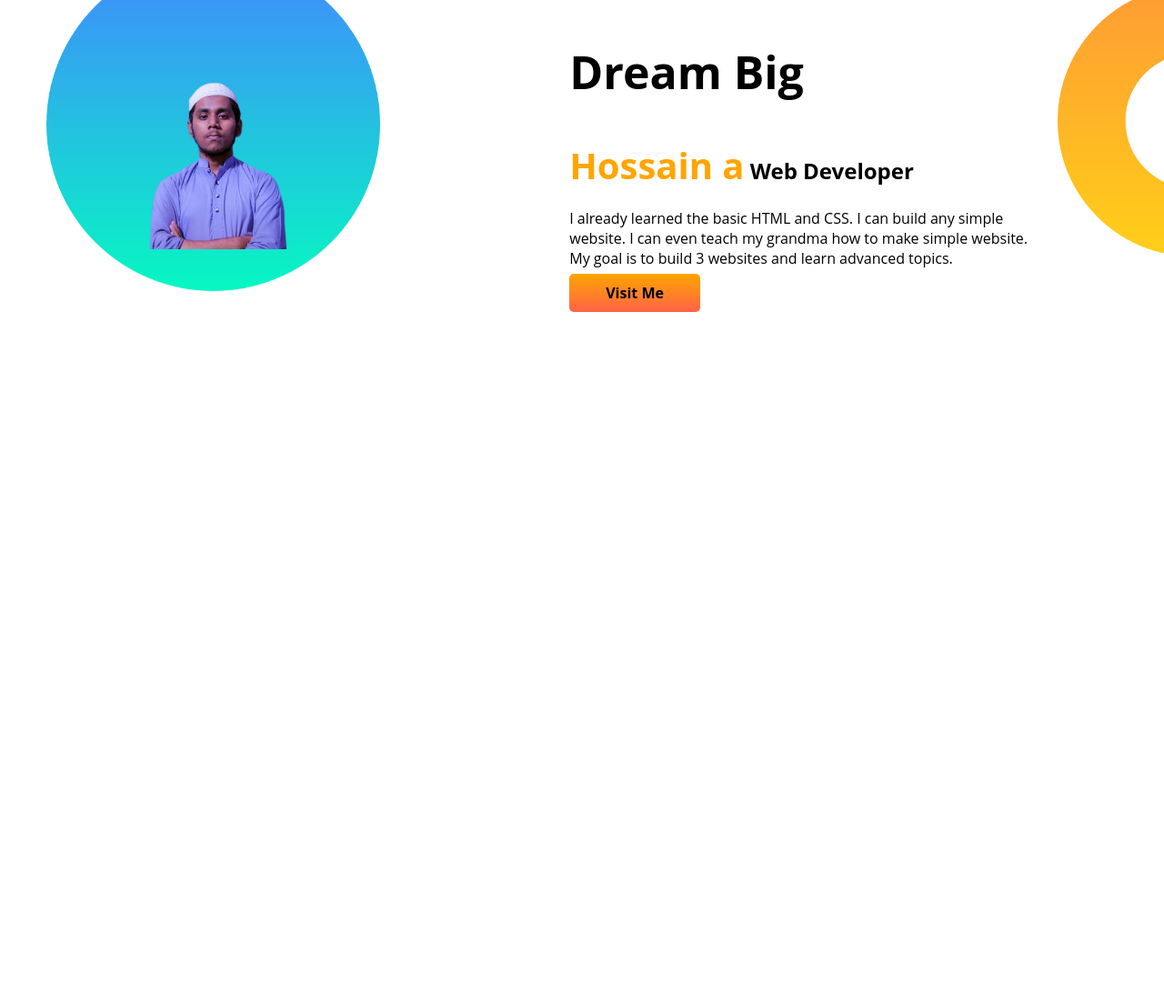
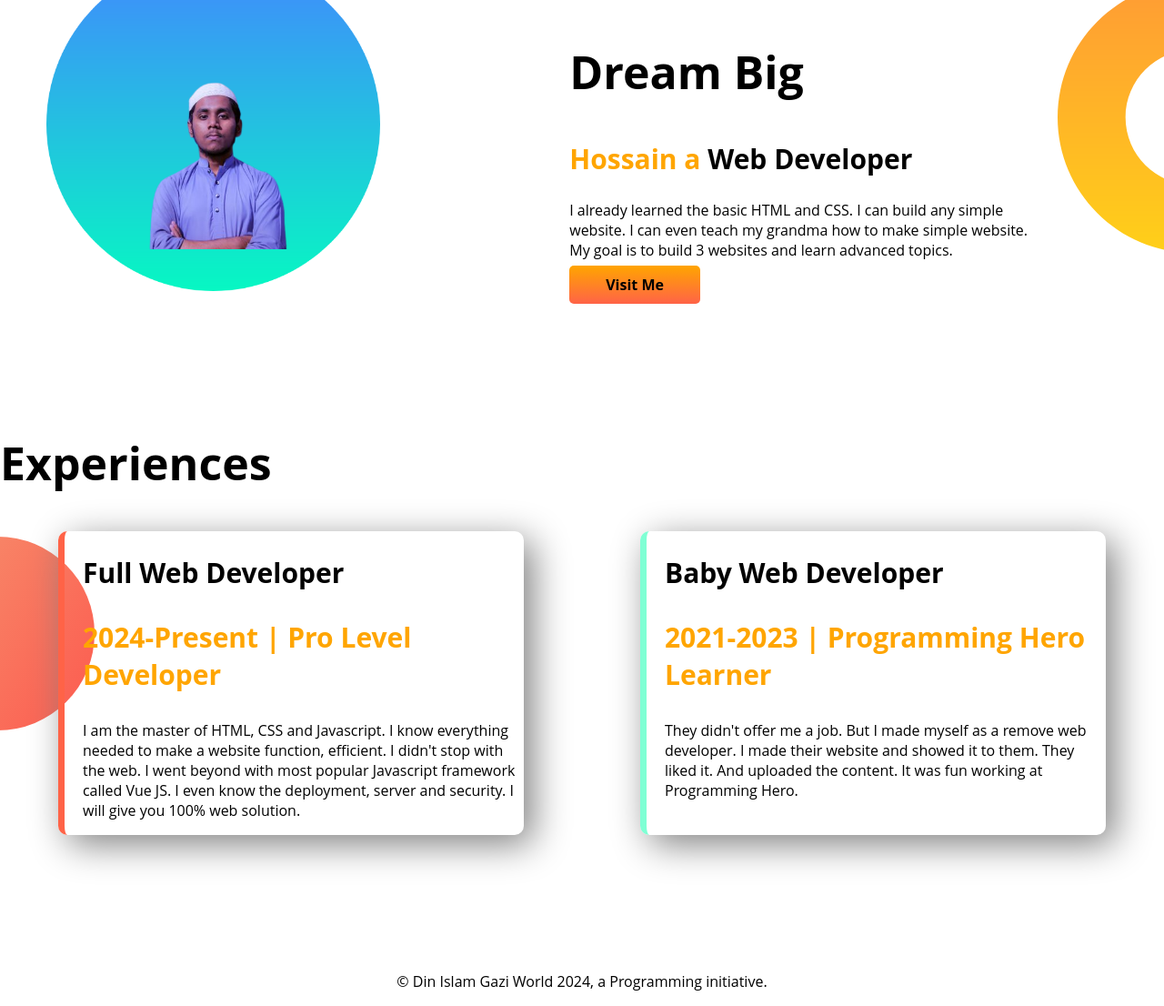
Before and after one commit to dinislamgazi4/developer-portfolio, a plain HTML site: page index.html in a window 1280 px wide. Shown: the part 651-1757 px from the top of the page at 91% size. Before the commit the page ends 1134 px from the top, so only its background shows below. Drawn offline with Linux system fonts and the light colour scheme.

Commit message:
style border added fotter

```diff
--- a/index.html
+++ b/index.html
@@ -11,7 +11,7 @@
 </head>
 <body>
 
-   <section class="top-banner">
+   <section class="top-banner flexible-container ">
     <div class="half-width">
                 <h1>Welcome To</h1>
                 <h2><span class="orange-color">Din Islam Gazi</span> World !</h2>
@@ -23,8 +23,10 @@
              <img src="images/my-bg.png" alt="">
        </div>
    </section>
-   <section class="dream-big">
-    <div class="half-width">
+
+        <section class="dream-big flexible-container">
+         <div class="half-width ">
+
         <img src="images/image 1.png" alt="">
     </div>
     <div id="big" class="half-width">
@@ -35,7 +37,26 @@
     </div>
    </section>
 
+   <section class="experience-area">
+    <h1>Experiences</h1>
 
+        <div  class="flexible-container ">
+            <div id="full-developer" class="experience-item">
+                <h2>Full  Web Developer</h2>
+                <h3 class="orange-color">2024-Present | Pro Level Developer</h3>
+                <p>I am the master of HTML, CSS and Javascript. I know everything needed to make a website function, efficient. I didn't stop with the web. I went beyond with most popular Javascript framework called Vue JS. I even know the deployment, server and security. I will give you 100% web solution.</p>
+        </div>
+          <div id="baby-developer" class="experience-item">
+                <h2>Baby Web Developer</h2>
+                <h3 class="orange-color">2021-2023 | Programming Hero Learner</h3>
+                <p>They didn't offer me a job. But I made myself as a remove web developer. I made their website and showed it to them. They liked it. And uploaded the content. It was fun working at Programming Hero.</p>
+         </div>
+        </div>
+   </section>
+
+   <footer>
+        <p>© Din Islam Gazi World  2024, a Programming  initiative.</p>
+   </footer>
 
 </body>
 </html>
--- a/style.css
+++ b/style.css
@@ -5,15 +5,18 @@ body{
 h1{
     font-size: 50px;
 }
+h2{
+    font-size: 30px;
+}
 .orange-color{
     color: orange;
-    font-size: 40px;
+    font-size: 30px;
 }
 button{
     background-color:orangered;
 }
 
-section{
+.flexible-container{
     display: flex;
     margin-bottom: 150px;
 }
@@ -21,6 +24,7 @@ section{
 .half-width{
     width: 50%;
     padding-left:4% ;
+
 }
 .half-width img{
             width: 70%;
@@ -47,3 +51,26 @@ section{
     margin-top: 70px;
     margin-right: 130px;
 }
+
+.experience-item{
+    width: 50%;
+    margin-left:5% ;
+    margin-right: 5%;
+    padding-left: 20px;
+    border-radius: 10px;
+    box-shadow: 10px 10px 40px gray;
+}
+.experience-area{
+    background-image: url(images/exp-bg.png);
+    background-repeat: no-repeat;
+    background-position: left;
+}
+#full-developer{
+    border-left: 7px solid tomato;
+}
+#baby-developer{
+    border-left: 7px solid aquamarine;
+}
+footer p{
+    text-align: center;
+}
```
Lines whose indentation alone changed are shown as unchanged.
